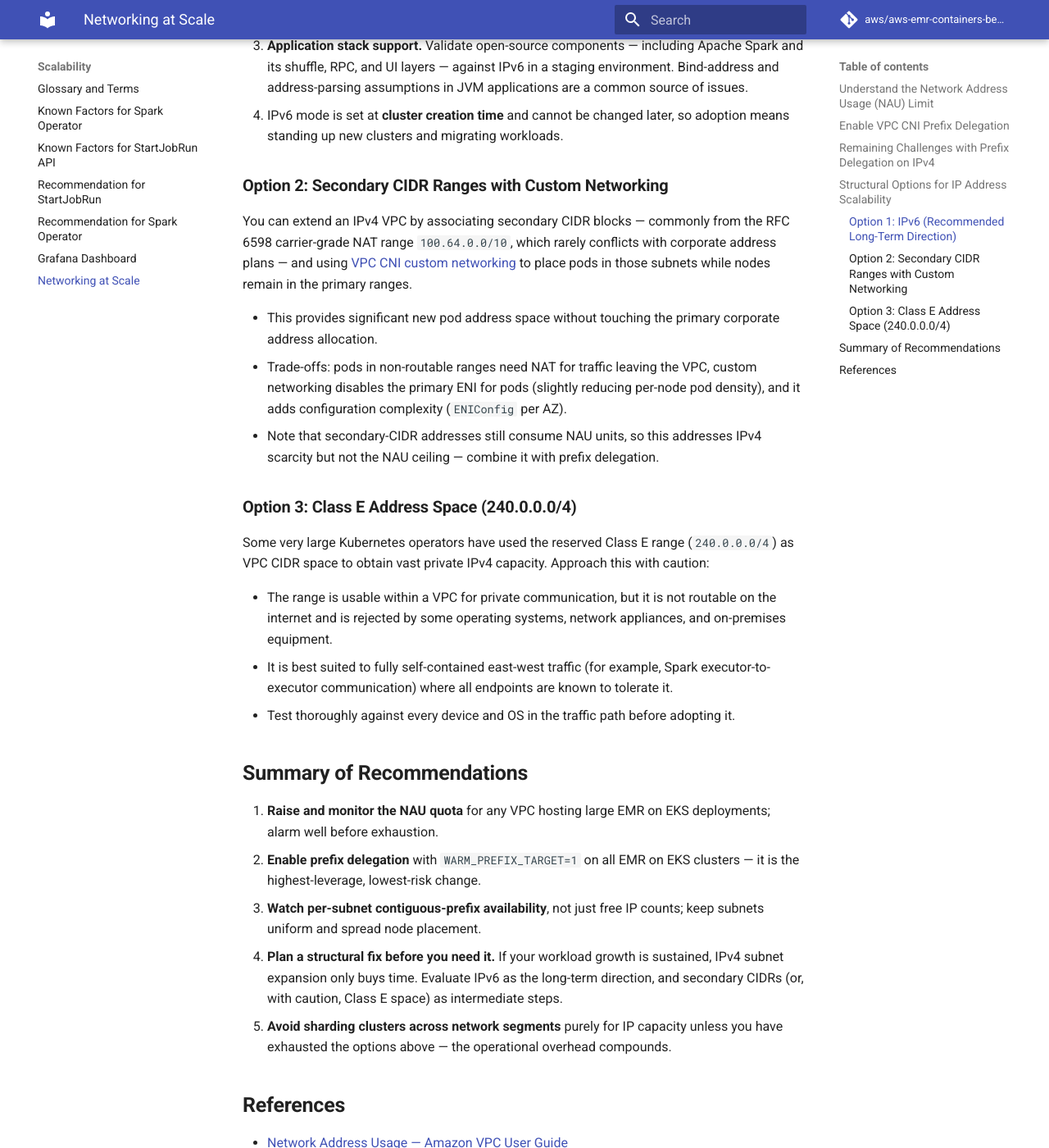
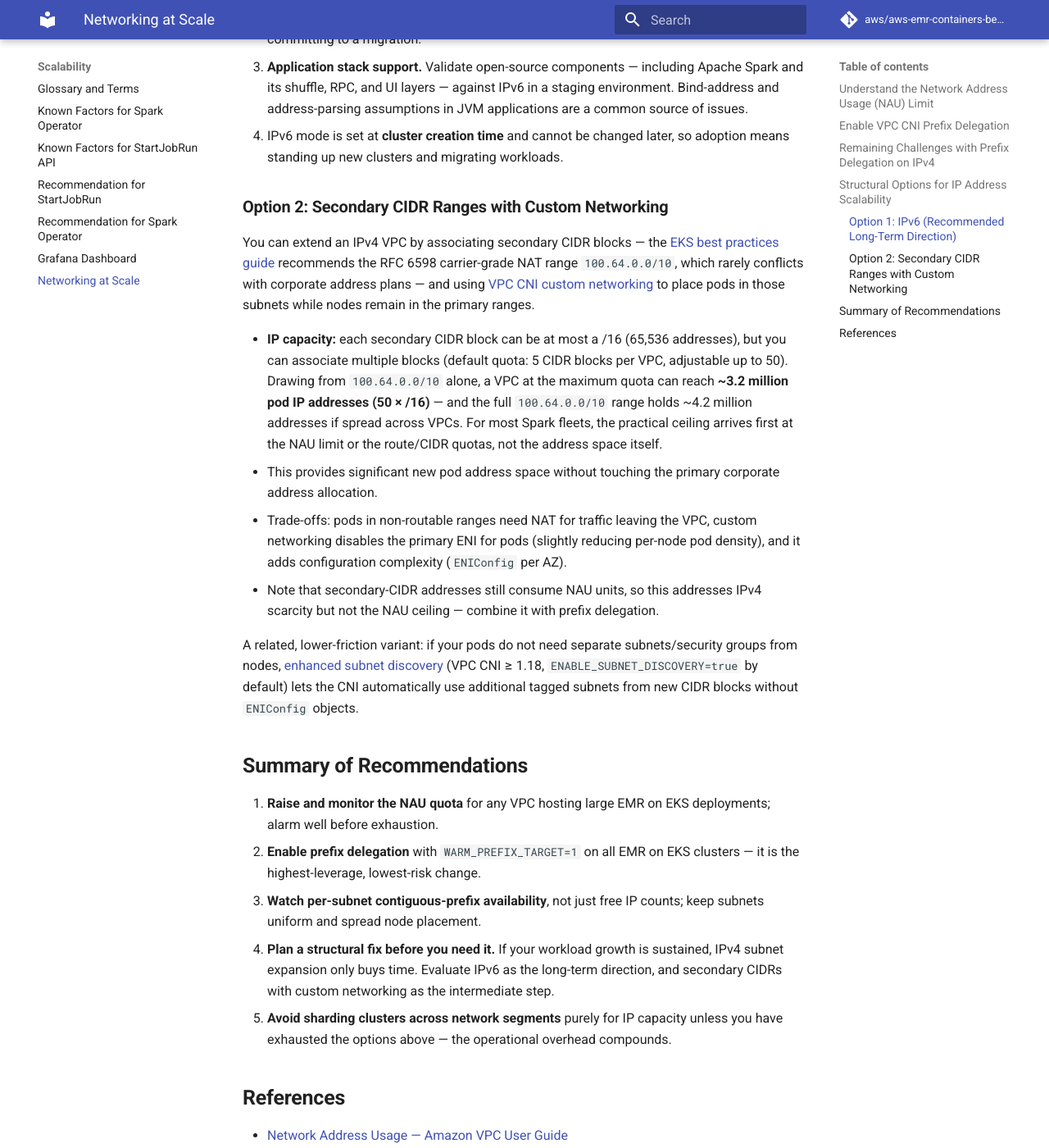
Before and after one commit to aws/aws-emr-containers-best-practices, an MkDocs documentation site: the page built from content/scalability/docs/networking-at-scale.md, in a window 1280 px wide and 1400 px high, scrolled down 3325 px. Shown: the whole window at 82% size. Built offline with MkDocs 1.6.1 and Material for MkDocs 9.7.7, drawn with Linux system fonts in a browser that asks for light colours; comment, search, counter and statistics services are not loaded; some of the changed text lies outside the part shown.

Commit message:
Remove Class E option; quantify IP capacity of IPv6 and secondary CIDR options
Class E (240.0.0.0/4) is not a practical option on AWS: VPC CIDR
association restrictions do not permit it, and Amazon Linux rejects
the range. Replaced with quantified capacity guidance for IPv6 and
secondary CIDRs, plus enhanced subnet discovery.

Co-Authored-By: Claude Fable 5 <noreply@anthropic.com>

```diff
--- a/content/scalability/docs/networking-at-scale.md
+++ b/content/scalability/docs/networking-at-scale.md
@@ -56,7 +56,7 @@ Sharding EMR on EKS clusters across multiple VPCs or network segments is sometim
 
 Running EKS clusters in [IPv6 mode](https://docs.aws.amazon.com/eks/latest/userguide/cni-ipv6.html) permanently removes IP address scarcity:
 
-1. IPv6 eliminates the address shortage problem outright — each subnet gets a /64, which is more address space than any cluster can consume.
+1. IPv6 eliminates the address shortage problem outright. An EKS IPv6 cluster VPC receives a /56 CIDR, and every subnet is a fixed /64 — **2^64 (roughly 18 quintillion) addresses per subnet**. IP capacity effectively ceases to be a planning dimension.
 2. Each node receives a single IPv6 prefix that is large enough for all of its pods, so nodes never need to request additional prefixes at runtime. This removes prefix-allocation latency during scale-out and the associated EC2 API throttling risk.
 3. NAU efficiency improves further: one prefix per node, one NAU unit per node — regardless of how many pods the node runs.
 4. Uneven prefix utilization across subnets disappears, because subnets can no longer run out of prefixes.
@@ -71,26 +71,21 @@ Considerations before adopting IPv6:
 
 ### **Option 2: Secondary CIDR Ranges with Custom Networking**
 
-You can extend an IPv4 VPC by associating secondary CIDR blocks — commonly from the RFC 6598 carrier-grade NAT range `100.64.0.0/10`, which rarely conflicts with corporate address plans — and using [VPC CNI custom networking](https://docs.aws.amazon.com/eks/latest/best-practices/custom-networking.html) to place pods in those subnets while nodes remain in the primary ranges.
+You can extend an IPv4 VPC by associating secondary CIDR blocks — the [EKS best practices guide](https://docs.aws.amazon.com/eks/latest/best-practices/ip-opt.html) recommends the RFC 6598 carrier-grade NAT range `100.64.0.0/10`, which rarely conflicts with corporate address plans — and using [VPC CNI custom networking](https://docs.aws.amazon.com/eks/latest/best-practices/custom-networking.html) to place pods in those subnets while nodes remain in the primary ranges.
 
+* **IP capacity:** each secondary CIDR block can be at most a /16 (65,536 addresses), but you can associate multiple blocks (default quota: 5 CIDR blocks per VPC, adjustable up to 50). Drawing from `100.64.0.0/10` alone, a VPC at the maximum quota can reach **~3.2 million pod IP addresses (50 × /16)** — and the full `100.64.0.0/10` range holds ~4.2 million addresses if spread across VPCs. For most Spark fleets, the practical ceiling arrives first at the NAU limit or the route/CIDR quotas, not the address space itself.
 * This provides significant new pod address space without touching the primary corporate address allocation.
 * Trade-offs: pods in non-routable ranges need NAT for traffic leaving the VPC, custom networking disables the primary ENI for pods (slightly reducing per-node pod density), and it adds configuration complexity (`ENIConfig` per AZ).
 * Note that secondary-CIDR addresses still consume NAU units, so this addresses IPv4 scarcity but not the NAU ceiling — combine it with prefix delegation.
 
-### **Option 3: Class E Address Space (240.0.0.0/4)**
-
-Some very large Kubernetes operators have used the reserved Class E range (`240.0.0.0/4`) as VPC CIDR space to obtain vast private IPv4 capacity. Approach this with caution:
-
-* The range is usable within a VPC for private communication, but it is not routable on the internet and is rejected by some operating systems, network appliances, and on-premises equipment.
-* It is best suited to fully self-contained east-west traffic (for example, Spark executor-to-executor communication) where all endpoints are known to tolerate it.
-* Test thoroughly against every device and OS in the traffic path before adopting it.
+A related, lower-friction variant: if your pods do not need separate subnets/security groups from nodes, [enhanced subnet discovery](https://aws.amazon.com/blogs/containers/amazon-vpc-cni-introduces-enhanced-subnet-discovery/) (VPC CNI ≥ 1.18, `ENABLE_SUBNET_DISCOVERY=true` by default) lets the CNI automatically use additional tagged subnets from new CIDR blocks without `ENIConfig` objects.
 
 ## **Summary of Recommendations**
 
 1. **Raise and monitor the NAU quota** for any VPC hosting large EMR on EKS deployments; alarm well before exhaustion.
 2. **Enable prefix delegation** with `WARM_PREFIX_TARGET=1` on all EMR on EKS clusters — it is the highest-leverage, lowest-risk change.
 3. **Watch per-subnet contiguous-prefix availability**, not just free IP counts; keep subnets uniform and spread node placement.
-4. **Plan a structural fix before you need it.** If your workload growth is sustained, IPv4 subnet expansion only buys time. Evaluate IPv6 as the long-term direction, and secondary CIDRs (or, with caution, Class E space) as intermediate steps.
+4. **Plan a structural fix before you need it.** If your workload growth is sustained, IPv4 subnet expansion only buys time. Evaluate IPv6 as the long-term direction, and secondary CIDRs with custom networking as the intermediate step.
 5. **Avoid sharding clusters across network segments** purely for IP capacity unless you have exhausted the options above — the operational overhead compounds.
 
 ## **References**
@@ -99,4 +94,6 @@ Some very large Kubernetes operators have used the reserved Class E range (`240.
 * [Prefix Mode for Linux — Amazon EKS Best Practices Guide](https://docs.aws.amazon.com/eks/latest/best-practices/prefix-mode-linux.html)
 * [Assign IPv6 addresses to clusters, pods, and services — Amazon EKS User Guide](https://docs.aws.amazon.com/eks/latest/userguide/cni-ipv6.html)
 * [Custom Networking — Amazon EKS Best Practices Guide](https://docs.aws.amazon.com/eks/latest/best-practices/custom-networking.html)
+* [Optimizing IP Address Utilization — Amazon EKS Best Practices Guide](https://docs.aws.amazon.com/eks/latest/best-practices/ip-opt.html)
+* [VPC CIDR blocks — Amazon VPC User Guide](https://docs.aws.amazon.com/vpc/latest/userguide/vpc-cidr-blocks.html)
 * Public case studies from large-scale EKS adopters such as Mobileye and Pinterest describe production experience with IPv6 and large-scale IP management on EKS (see the AWS Containers Blog).
```
